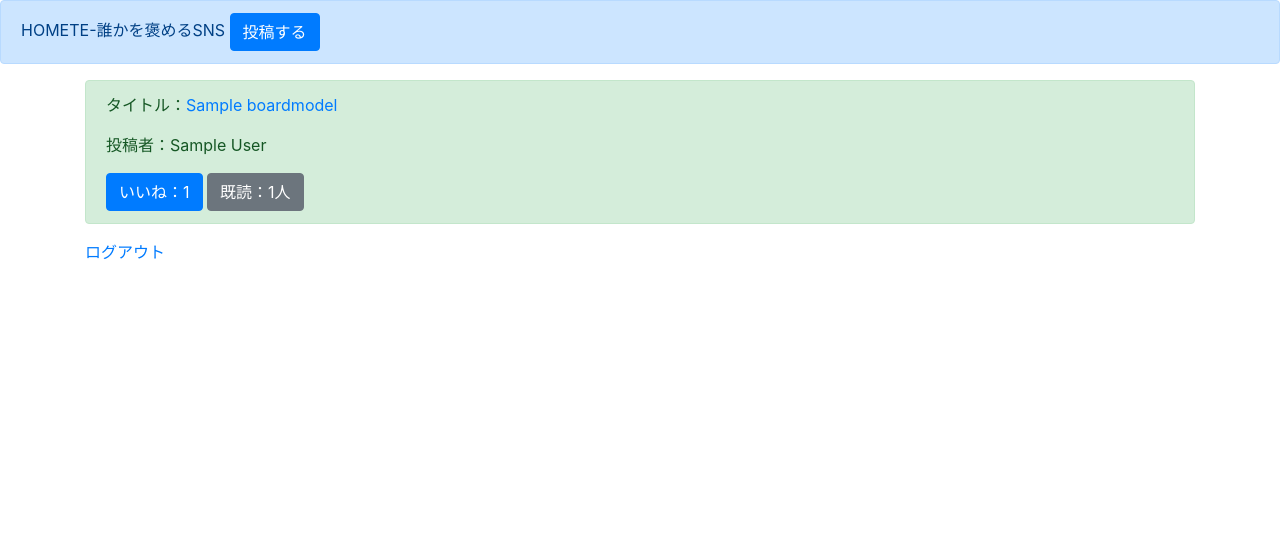
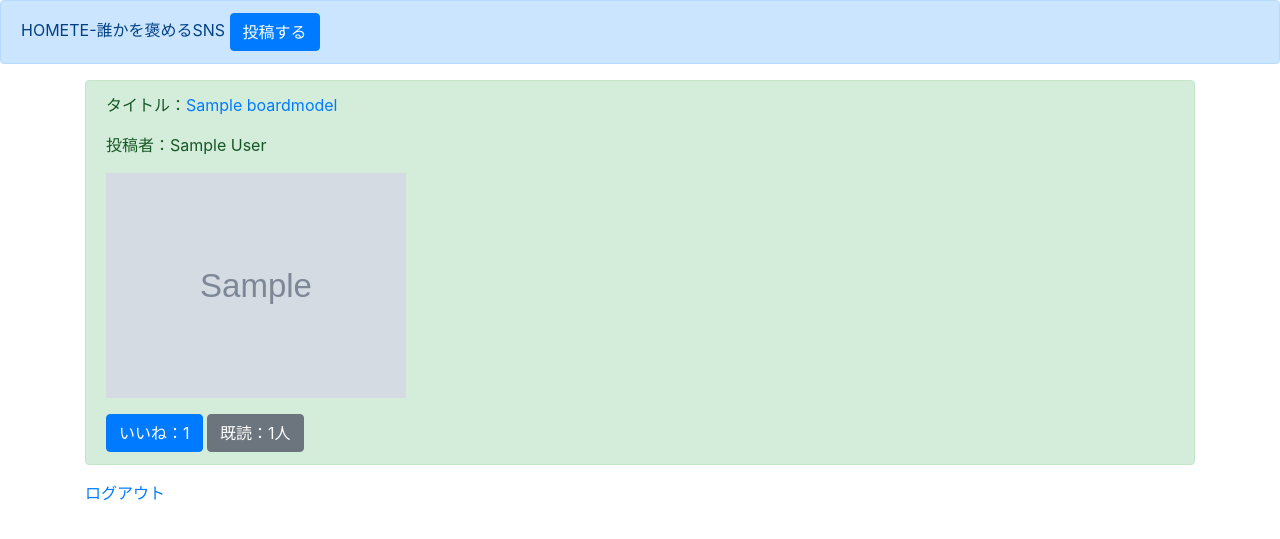
Before and after one commit to haruto0707/SNSapp, a Django app: page /homete/list/ in a window 1280 px wide. Shown: the top 539 px of the page. Run offline with Django 4.2, Linux system fonts and the light colour scheme; a user stored in the database is signed in; tables that the repository leaves empty hold one stand-in row (values such as "Sample post"); grey boxes marked "Sample" are stand-in pictures; some libraries are stand-ins or nearby versions.

Commit message:
Edit files

```diff
--- a/templates/list.html
+++ b/templates/list.html
@@ -17,6 +17,7 @@
     <div class="alert alert-success" role="alert">
         <p>タイトル：<a href="{% url 'detail' item.pk %}">{{item.title}}</a></a></p>
         <p>投稿者：{{item.author}}</p>
+        <p><img src="{{item.images.url}}" width=300></p>
         <a href="#" class="btn btn-primary" role="button" aria-pressed="true">いいね：{{item.good}}</a>
         <a href="#" class="btn btn-secondary" role="button" aria-pressed="true">既読：{{item.read}}人</a>
     </div>
```
Also changed, not shown: db.sqlite3, media/221205070_ex3-1_1.png (deleted), media/221205070_ex3-2_1.png (deleted), media/スクリーンショット_1.png (deleted).
